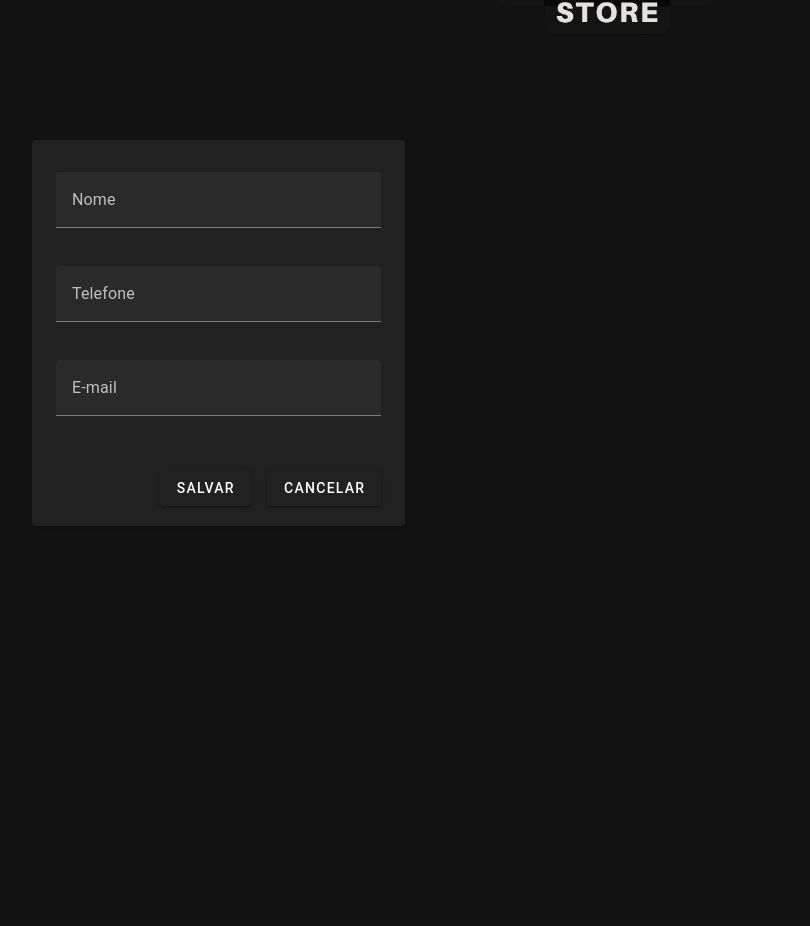
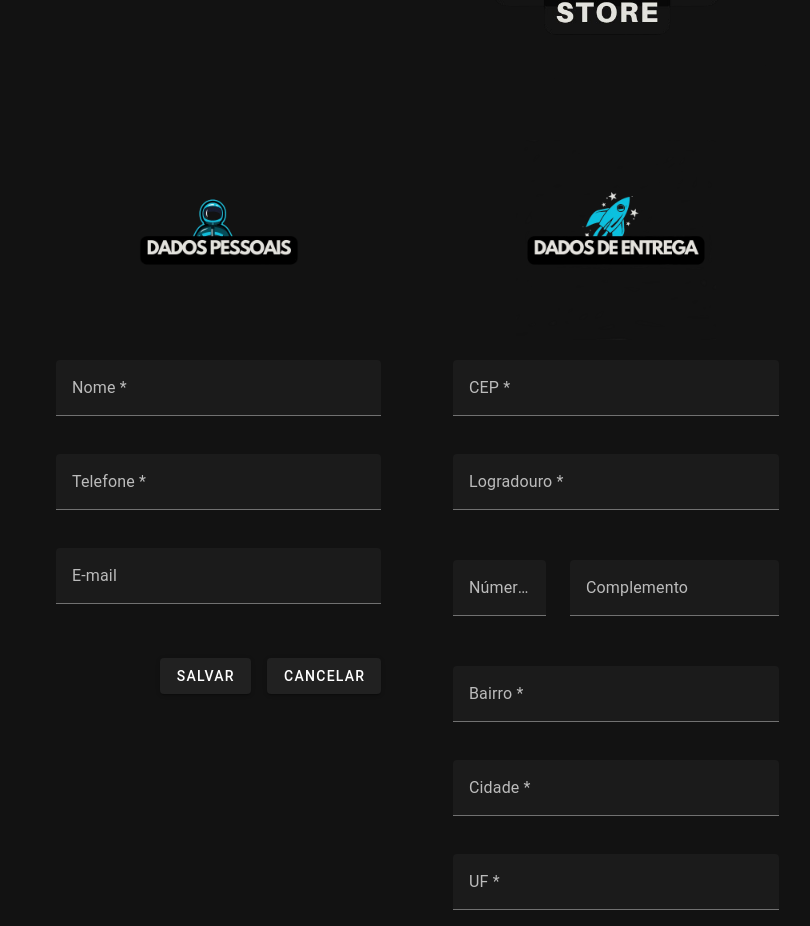
Before and after one commit to Adailson-Almeida/DeepSpaceStore, a Vue app: page /form-user in a window 1280 px wide. Shown: the part 216-1142 px from the top of the page, without its empty margins (24-834 px from the left). Before the commit the page ends 800 px from the top, so only its background shows below. Built offline with nearby package versions, Linux system fonts and the light colour scheme.

Commit message:
update forms

```diff
--- a/src/components/HelloWorld.vue
+++ b/src/components/HelloWorld.vue
@@ -5,8 +5,6 @@
 
       </div>
       <v-img class="mb-5" height="300" src="@/assets/spacelogo.png" />
-
-      <div class="py-4" />
 
       <v-row class="justify-center">
 
--- a/src/pages/formUser.vue
+++ b/src/pages/formUser.vue
@@ -42,6 +42,73 @@ const items = ref(["Item 1", "Item 2", "Item 3", "Item 4"]);
 const submit = handleSubmit((values) => {
   alert(JSON.stringify(values, null, 2));
 });
+
+// Functions ViaCEP
+
+function limpa_formulário_cep() {
+  //Limpa valores do formulário de cep.
+  document.getElementById('rua').value = ("");
+  document.getElementById('bairro').value = ("");
+  document.getElementById('cidade').value = ("");
+  document.getElementById('uf').value = ("");
+}
+
+function meu_callback(conteudo) {
+  if (!("erro" in conteudo)) {
+    //Atualiza os campos com os valores.
+    document.getElementById('rua').value = (conteudo.logradouro);
+    document.getElementById('bairro').value = (conteudo.bairro);
+    document.getElementById('cidade').value = (conteudo.localidade);
+    document.getElementById('uf').value = (conteudo.uf);
+  } //end if.
+  else {
+    //CEP não Encontrado.
+    limpa_formulário_cep();
+    alert("CEP não encontrado.");
+  }
+}
+
+function pesquisacep(valor) {
+
+  //Nova variável "cep" somente com dígitos.
+  var cep = valor.replace(/\D/g, '');
+
+  //Verifica se campo cep possui valor informado.
+  if (cep != "") {
+
+    //Expressão regular para validar o CEP.
+    var validacep = /^[0-9]{8}$/;
+
+    //Valida o formato do CEP.
+    if (validacep.test(cep)) {
+
+      //Preenche os campos com "..." enquanto consulta webservice.
+      document.getElementById('rua').value = "...";
+      document.getElementById('bairro').value = "...";
+      document.getElementById('cidade').value = "...";
+      document.getElementById('uf').value = "...";
+
+      //Cria um elemento javascript.
+      var script = document.createElement('script');
+
+      //Sincroniza com o callback.
+      script.src = 'https://viacep.com.br/ws/' + cep + '/json/?callback=meu_callback';
+
+      //Insere script no documento e carrega o conteúdo.
+      document.body.appendChild(script);
+
+    } //end if.
+    else {
+      //cep é inválido.
+      limpa_formulário_cep();
+      alert("Formato de CEP inválido.");
+    }
+  } //end if.
+  else {
+    //cep sem valor, limpa formulário.
+    limpa_formulário_cep();
+  }
+};
 </script>
 
 <template>
@@ -49,21 +116,20 @@ const submit = handleSubmit((values) => {
     <v-img class="mb-5" height="300" src="@/assets/spacelogo.png" />
   </div>
 
-
-
-
   <v-container class="d-flex justify-end mt-10">
-
 
     <v-row>
       <v-col cols="12" md="6" lg="4">
-        <v-card class="mx-auto" max-width="600"  >
-          <form @submit.prevent="submit">
-          <v-text-field v-model="name.value.value" :counter="10" :error-messages="name.errorMessage.value" label="Nome"
-            class="mb-3 ms-6 mt-8 me-6" style="max-width: 100%"></v-text-field>
+        <div>
+          <v-img class="mb-5" height="200" src="@/assets/InfoUser-sf.png" />
+        </div>
+
+        <form @submit.prevent="submit">
+          <v-text-field v-model="name.value.value" :counter="10" :error-messages="name.errorMessage.value"
+            label="Nome *" class="mb-3 ms-6 mt-4 me-6" style="max-width: 100%"></v-text-field>
 
           <v-text-field v-model="phone.value.value" :counter="7" :error-messages="phone.errorMessage.value"
-            label="Telefone" class="mb-3 ms-6 mt-4 me-6" style="max-width: 100%"></v-text-field>
+            label="Telefone *" class="mb-3 ms-6 mt-4 me-6" style="max-width: 100%"></v-text-field>
 
           <v-text-field v-model="email.value.value" :error-messages="email.errorMessage.value" label="E-mail"
             class="mb-3 ms-6 mt-4 me-6" style="max-width: 100%"></v-text-field>
@@ -74,10 +140,44 @@ const submit = handleSubmit((values) => {
             <v-btn class="me-6" @click="handleReset"> Cancelar </v-btn>
           </div>
         </form>
-        </v-card>
+      </v-col>
 
+      <v-col cols="12" md="6" lg="4">
+        <div>
+          <v-img class="mb-5" height="200" src="@/assets/rocket-sf.png" />
+        </div>
+        <form @submit.prevent="submit">
+          <v-text-field v-model="name.value.value" :counter="10" :error-messages="name.errorMessage.value" label="CEP *"
+            class="mb-3 ms-6 mt-4 me-6" style="max-width: 100%"></v-text-field>
+
+          <v-text-field v-model="phone.value.value" :counter="7" :error-messages="phone.errorMessage.value"
+            label="Logradouro *" class="mb-3 ms-6 mt-4 me-6" style="max-width: 100%"></v-text-field>
+
+          <!-- Alinhar Número e Complemento lado a lado -->
+          <v-row class="mb-3 ms-3 mt-4 me-3">
+            <v-col cols="4">
+              <v-text-field v-model="email.value.value" :error-messages="email.errorMessage.value" label="Número *"
+                style="max-width: 100%"></v-text-field>
+            </v-col>
+            <v-col cols="8">
+              <v-text-field v-model="email.value.value" :error-messages="email.errorMessage.value" label="Complemento"
+                style="max-width: 100%"></v-text-field>
+            </v-col>
+          </v-row>
+
+          <v-text-field v-model="email.value.value" :error-messages="email.errorMessage.value" label="Bairro *"
+            class="mb-3 ms-6 mt-4 me-6" style="max-width: 100%"></v-text-field>
+
+          <v-text-field v-model="email.value.value" :error-messages="email.errorMessage.value" label="Cidade *"
+            class="mb-3 ms-6 mt-4 me-6" style="max-width: 100%"></v-text-field>
+
+          <v-text-field v-model="email.value.value" :error-messages="email.errorMessage.value" label="UF *"
+            class="mb-3 ms-6 mt-4 me-6" style="max-width: 100%"></v-text-field>
+        </form>
       </v-col>
+
     </v-row>
+
 
   </v-container>
 </template>
--- a/src/pages/offers.vue
+++ b/src/pages/offers.vue
@@ -1,8 +1,5 @@
 <script setup>
-import { ref } from "vue";
 </script>
-
-
 
 <template>
     <div>
```
Also changed, not shown: src/assets/InfoUser-sf.png (added), src/assets/rocket-sf.png (added).
